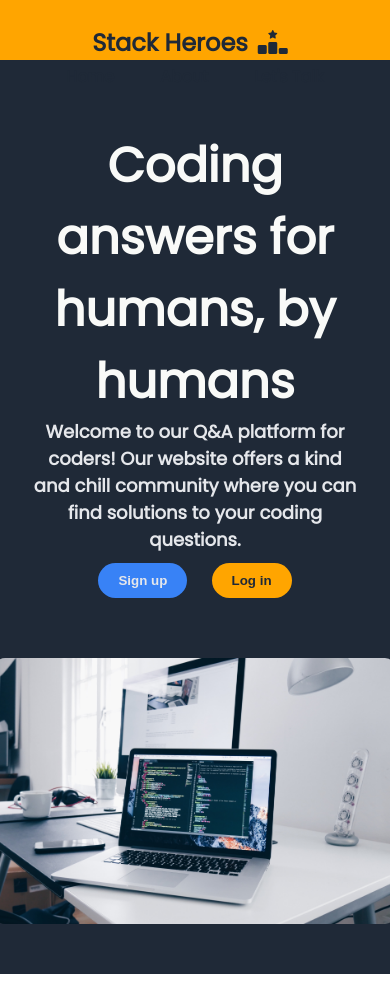
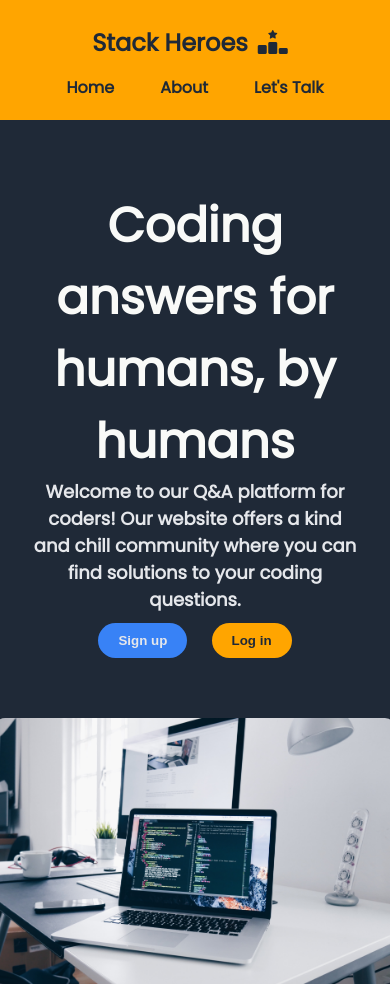
Before and after one commit to paleGoblin88/landing-page, a plain HTML site: page index.html in a window 390 px wide. Shown: the top 984 px of the page. Drawn offline with Linux system fonts and the light colour scheme.

Commit message:
Adjust nav height and add padding bottom.

```diff
--- a/index.html
+++ b/index.html
@@ -15,7 +15,7 @@
     />
   </head>
   <body>
-    <nav>
+    <nav class="navbar">
       <div class="container">
         <div class="logo">
           Stack Heroes<i class="fa-solid fa-ranking-star"></i>
@@ -29,6 +29,7 @@
         </div>
       </div>
     </nav>
+
     <header>
       <div class="container">
         <div class="hero">
--- a/style.css
+++ b/style.css
@@ -209,5 +209,10 @@ footer .container {
 
   nav .container {
     flex-direction: column;
+    padding-bottom: 20px;
+  }
+
+  nav {
+    height: 120px;
   }
 }
```
